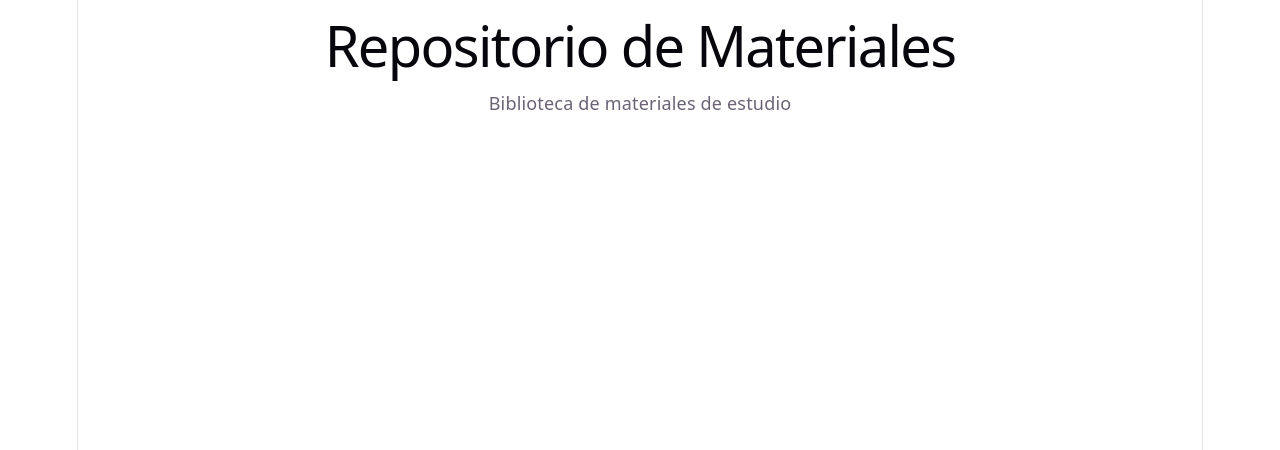
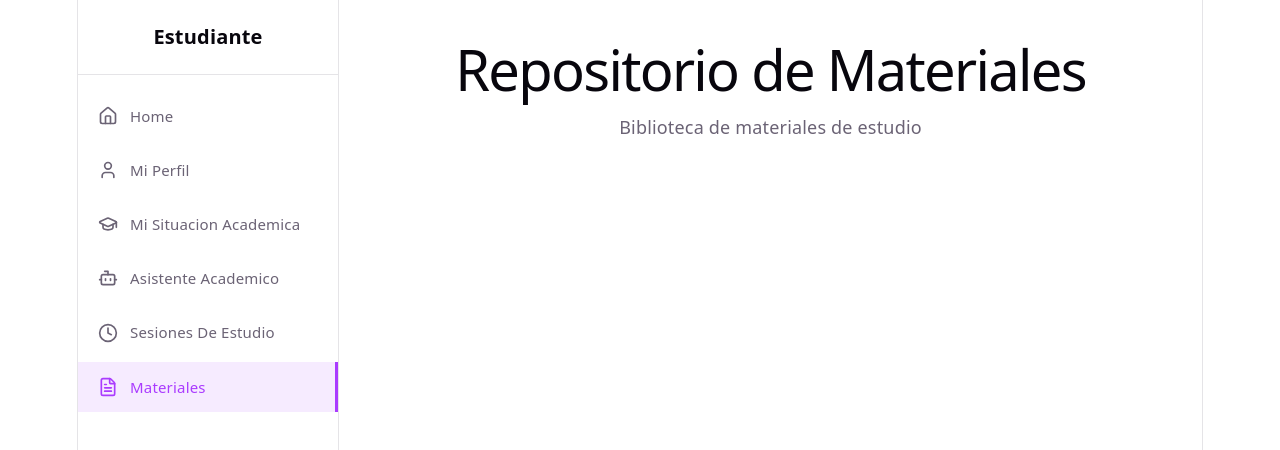
Before and after one commit to DesApp-2026c1-Grupo-5/Sistema-de-Acompa-amiento-de-Alumnos-Universitarios, a React (Vite) app in the folder frontEnd/acompañamiento de alumnos/: page /student/materials in a window 1280 px wide. Shown: the top 450 px of the page. Built offline with nearby package versions, Linux system fonts and the light colour scheme.

Commit message:
navBar basico de estudiantes y admins

```diff
--- a/frontEnd/acompañamiento de alumnos/package.json
+++ b/frontEnd/acompañamiento de alumnos/package.json
@@ -10,6 +10,7 @@
     "preview": "vite preview"
   },
   "dependencies": {
+    "lucide-react": "^1.11.0",
     "react": "^19.2.5",
     "react-dom": "^19.2.5",
     "react-router-dom": "^7.14.2"
--- /dev/null
+++ b/frontEnd/acompañamiento de alumnos/src/components/layouts/AdminLayout.jsx
@@ -0,0 +1,18 @@
+import { Outlet } from 'react-router-dom';
+import AdminNavbar from '../navbar/AdminNavbar';
+import './Layout.css';
+
+function AdminLayout() {
+  return (
+    <div className="layout">
+      <aside className="layout__sidebar">
+        <AdminNavbar />
+      </aside>
+      <main className="layout__content">
+        <Outlet />
+      </main>
+    </div>
+  );
+}
+
+export default AdminLayout;
--- /dev/null
+++ b/frontEnd/acompañamiento de alumnos/src/components/layouts/Layout.css
@@ -0,0 +1,14 @@
+.layout {
+  display: flex;
+  min-height: 100vh;
+}
+
+.layout__sidebar {
+  flex-shrink: 0;
+}
+
+.layout__content {
+  flex: 1;
+  padding: 24px;
+  background: var(--bg);
+}
--- /dev/null
+++ b/frontEnd/acompañamiento de alumnos/src/components/layouts/StudentLayout.jsx
@@ -0,0 +1,18 @@
+import { Outlet } from 'react-router-dom';
+import StudentNavbar from '../navbar/StudentNavbar';
+import './Layout.css';
+
+function StudentLayout() {
+  return (
+    <div className="layout">
+      <aside className="layout__sidebar">
+        <StudentNavbar />
+      </aside>
+      <main className="layout__content">
+        <Outlet />
+      </main>
+    </div>
+  );
+}
+
+export default StudentLayout;
--- /dev/null
+++ b/frontEnd/acompañamiento de alumnos/src/components/navbar/AdminNavbar.jsx
@@ -0,0 +1,51 @@
+import { NavLink } from 'react-router-dom';
+import { Home, BarChart3, Users, GraduationCap, FileStack, FileWarning } from 'lucide-react';
+import './Navbar.css';
+
+function AdminNavbar() {
+  return (
+    <nav className="navbar">
+      <div className="navbar__brand">Administrador</div>
+      <ul className="navbar__list">
+        <li>
+          <NavLink to="/admin/home" className={({ isActive }) => `navbar__link ${isActive ? 'navbar__link--active' : ''}`}>
+            <Home size={20} />
+            <span>Home</span>
+          </NavLink>
+        </li>
+        <li>
+          <NavLink to="/admin/statistics" className={({ isActive }) => `navbar__link ${isActive ? 'navbar__link--active' : ''}`}>
+            <BarChart3 size={20} />
+            <span>Estadisticas</span>
+          </NavLink>
+        </li>
+        <li>
+          <NavLink to="/admin/admins" className={({ isActive }) => `navbar__link ${isActive ? 'navbar__link--active' : ''}`}>
+            <Users size={20} />
+            <span>Gestionar Administradores</span>
+          </NavLink>
+        </li>
+        <li>
+          <NavLink to="/admin/careers" className={({ isActive }) => `navbar__link ${isActive ? 'navbar__link--active' : ''}`}>
+            <GraduationCap size={20} />
+            <span>Gestionar Carreras</span>
+          </NavLink>
+        </li>
+        <li>
+          <NavLink to="/admin/study-plan" className={({ isActive }) => `navbar__link ${isActive ? 'navbar__link--active' : ''}`}>
+            <FileStack size={20} />
+            <span>Gestionar Planes De Estudio</span>
+          </NavLink>
+        </li>
+        <li>
+          <NavLink to="/admin/reports" className={({ isActive }) => `navbar__link ${isActive ? 'navbar__link--active' : ''}`}>
+            <FileWarning size={20} />
+            <span>Gestionar Denuncias</span>
+          </NavLink>
+        </li>
+      </ul>
+    </nav>
+  );
+}
+
+export default AdminNavbar;
--- /dev/null
+++ b/frontEnd/acompañamiento de alumnos/src/components/navbar/Navbar.css
@@ -0,0 +1,49 @@
+.navbar {
+  width: 260px;
+  min-height: 100vh;
+  background: var(--bg);
+  border-right: 1px solid var(--border);
+  padding: 24px 0;
+  display: flex;
+  flex-direction: column;
+}
+
+.navbar__brand {
+  font-size: 20px;
+  font-weight: 600;
+  color: var(--text-h);
+  padding: 0 20px 24px;
+  border-bottom: 1px solid var(--border);
+  margin-bottom: 16px;
+}
+
+.navbar__list {
+  list-style: none;
+  margin: 0;
+  padding: 0;
+  display: flex;
+  flex-direction: column;
+  gap: 4px;
+}
+
+.navbar__link {
+  display: flex;
+  align-items: center;
+  gap: 12px;
+  padding: 12px 20px;
+  color: var(--text);
+  text-decoration: none;
+  font-size: 15px;
+  transition: all 0.15s ease;
+}
+
+.navbar__link:hover {
+  background: var(--accent-bg);
+  color: var(--accent);
+}
+
+.navbar__link--active {
+  background: var(--accent-bg);
+  color: var(--accent);
+  border-right: 3px solid var(--accent);
+}
--- /dev/null
+++ b/frontEnd/acompañamiento de alumnos/src/components/navbar/StudentNavbar.jsx
@@ -0,0 +1,51 @@
+import { NavLink } from 'react-router-dom';
+import { Home, User, GraduationCap, Bot, Clock, FileText } from 'lucide-react';
+import './Navbar.css';
+
+function StudentNavbar() {
+  return (
+    <nav className="navbar">
+      <div className="navbar__brand">Estudiante</div>
+      <ul className="navbar__list">
+        <li>
+          <NavLink to="/student/home" className={({ isActive }) => `navbar__link ${isActive ? 'navbar__link--active' : ''}`}>
+            <Home size={20} />
+            <span>Home</span>
+          </NavLink>
+        </li>
+        <li>
+          <NavLink to="/student/profile" className={({ isActive }) => `navbar__link ${isActive ? 'navbar__link--active' : ''}`}>
+            <User size={20} />
+            <span>Mi Perfil</span>
+          </NavLink>
+        </li>
+        <li>
+          <NavLink to="/student/academic-status" className={({ isActive }) => `navbar__link ${isActive ? 'navbar__link--active' : ''}`}>
+            <GraduationCap size={20} />
+            <span>Mi Situacion Academica</span>
+          </NavLink>
+        </li>
+        <li>
+          <NavLink to="/student/academic-assistant" className={({ isActive }) => `navbar__link ${isActive ? 'navbar__link--active' : ''}`}>
+            <Bot size={20} />
+            <span>Asistente Academico</span>
+          </NavLink>
+        </li>
+        <li>
+          <NavLink to="/student/study-sessions" className={({ isActive }) => `navbar__link ${isActive ? 'navbar__link--active' : ''}`}>
+            <Clock size={20} />
+            <span>Sesiones De Estudio</span>
+          </NavLink>
+        </li>
+        <li>
+          <NavLink to="/student/materials" className={({ isActive }) => `navbar__link ${isActive ? 'navbar__link--active' : ''}`}>
+            <FileText size={20} />
+            <span>Materiales</span>
+          </NavLink>
+        </li>
+      </ul>
+    </nav>
+  );
+}
+
+export default StudentNavbar;
```
Also changed, not shown: frontEnd/acompañamiento de alumnos/src/router/AppRouter.jsx (+14 -2 lines), 1 other file (tests, documents, lock files or other folders).
